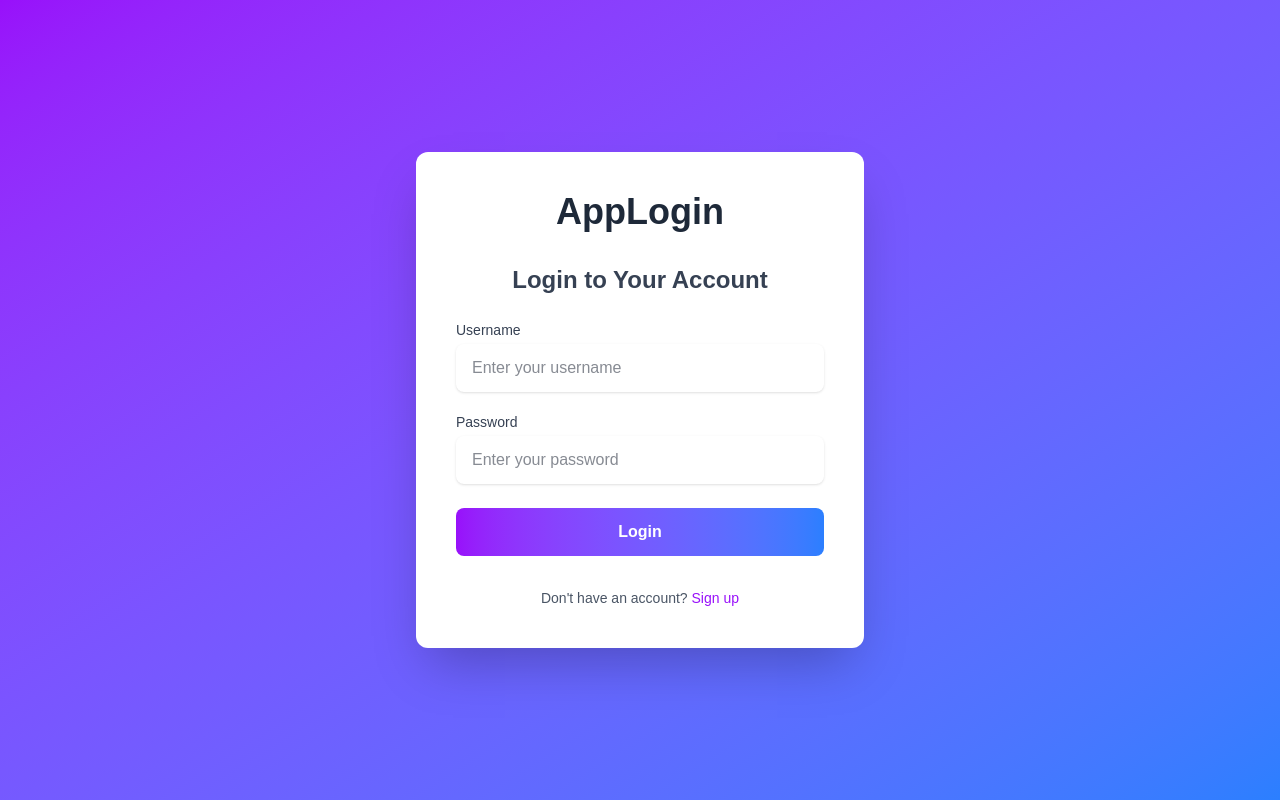
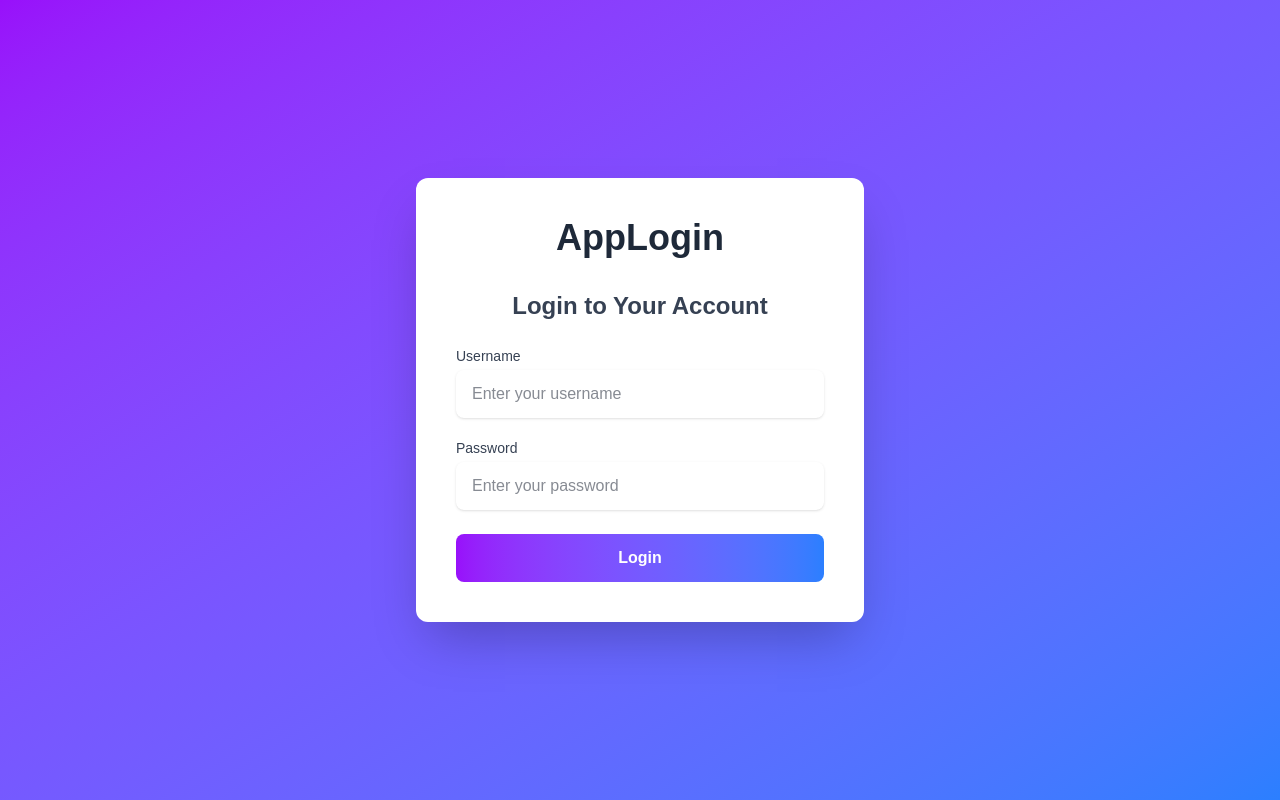
Before and after one commit to Fatih20/tubes-4, a Next.js app: page /login in a window 1280 px wide. Built offline with nearby package versions, Linux system fonts and the light colour scheme; no server answers.

Commit message:
feat: remove signup page

```diff
--- a/src/app/login/page.tsx
+++ b/src/app/login/page.tsx
@@ -2,7 +2,6 @@
 
 import { useState, FormEvent } from "react";
 import { useRouter } from "next/navigation";
-import Link from "next/link";
 import { API_BASE_URL } from "@/lib/config";
 import { hashPassword } from "@/lib/authUtils";
 import { useMutation, useQueryClient } from "@tanstack/react-query";
@@ -169,15 +168,6 @@ export default function LoginPage() {
               )}
             </button>
           </form>
-          <p className="mt-8 text-center text-sm text-gray-600">
-            Don&apos;t have an account?{" "}
-            <Link
-              href="/signup"
-              className="font-medium text-purple-600 hover:text-purple-500 transition duration-150 ease-in-out"
-            >
-              Sign up
-            </Link>
-          </p>
         </div>
       </div>
     </div>
```
